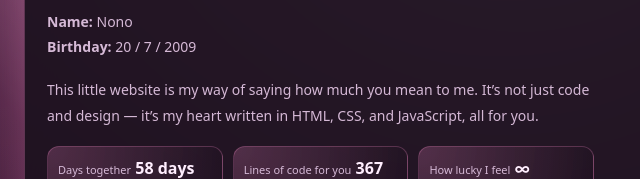
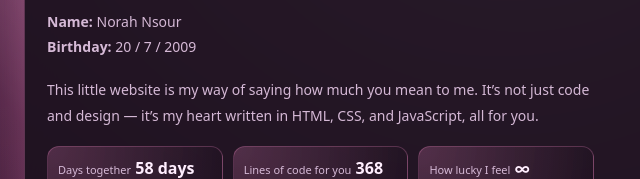
Before and after one commit to yousefshilawii/NONO, a plain HTML site: page index.html in a window 1280 px wide. Shown: the part 222-401 px from the top of the page, 112-752 px from the left. Drawn offline with Linux system fonts and the light colour scheme.

Commit message:
Update index.html

```diff
--- a/index.html
+++ b/index.html
@@ -39,7 +39,7 @@
           </h1>
 
           <p class="lead">
-            <strong>Name:</strong> Nono<br />
+            <strong>Name:</strong> Norah Nsour<br />
             <strong>Birthday:</strong> 20 / 7 / 2009
           </p>
 
```
